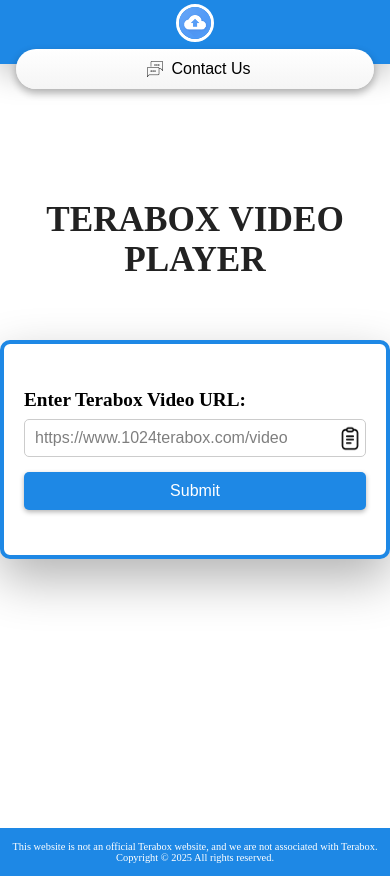
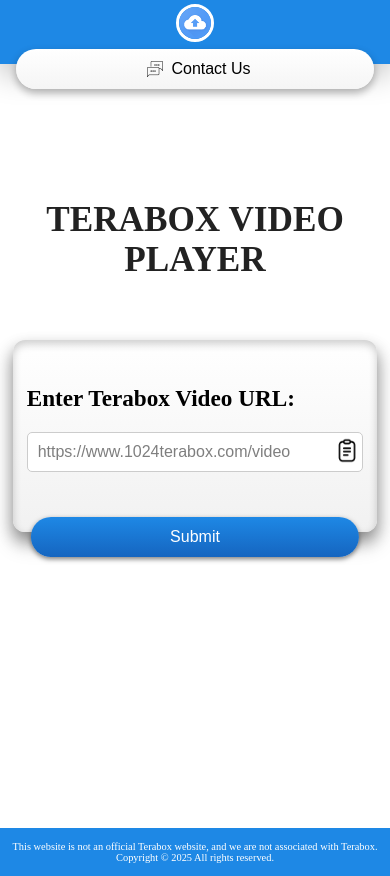
Before and after one commit to saifali3606/Terabox-Player, a React (Create React App) app: page / in a window 390 px wide. Built offline with nearby package versions, Linux system fonts and the light colour scheme.

Commit message:
changed animation for back, edited form section of home for better ui

```diff
--- a/src/App.js
+++ b/src/App.js
@@ -1,24 +1,23 @@
-import { BrowserRouter as Router, Routes, Route,useLocation} from "react-router-dom";
+import { BrowserRouter as Router, Routes, Route, useLocation } from "react-router-dom";
 import { AnimatePresence } from "framer-motion";
 import Navbar from "./components/NavBar/navbar";
 import Home from "./components/Home/home";
 import Contact from "./components/Contact/contact";
 import Footer from "./components/Footer/footer";
 import Video from "./components/Video/video";
+import PageTransition from "./components/PageTransition/pageTransition"; // ✅ Import it
+import PageTransition2 from "./components/PageTransition/pageTransition2";
 import './App.css';
 
-
 function AnimatedRoutes() {
-  const location = useLocation(); // Detects route changes
+  const location = useLocation();
 
   return (
     <AnimatePresence mode="wait">
       <Routes location={location} key={location.pathname}>
-        <Route path="/" element={<>
-          <Home />
-        </>} />
-        <Route path="/video" element={<Video />} />
-        <Route path="/contact" element={<Contact />} />
+        <Route path="/" element={<PageTransition><Home /></PageTransition>} />
+        <Route path="/video" element={<PageTransition2><Video /></PageTransition2>} />
+        <Route path="/contact" element={<PageTransition2><Contact /></PageTransition2>} />
       </Routes>
     </AnimatePresence>
   );
@@ -34,5 +33,4 @@
   );
 }
 
-
 export default App;
--- a/src/components/Contact/contact.js
+++ b/src/components/Contact/contact.js
@@ -1,6 +1,5 @@
 import React, {useRef} from 'react';
 import './contact.css';
-import PageTransition  from '../pageTransition';
 import emailjs from '@emailjs/browser';
 
 const Contact = () => {
@@ -24,7 +23,7 @@
           e.target.reset();
       };
   return (
-    <PageTransition>
+
         <section className='contactPage'>
             <h1 className='contactPageTitle'>Send Message</h1>
             <form className='contactForm' ref={form} onSubmit={sendEmail}>
@@ -34,7 +33,6 @@
                 <button type='submit' className='submitBtn' value='send' >Submit</button>
             </form>
      </section>
-    </PageTransition>
 
   )
 }
--- a/src/components/Home/home.css
+++ b/src/components/Home/home.css
@@ -22,22 +22,31 @@
   /* Form Styling */
   form#videoForm {
     width: 100%;
-    max-width: 500px;
+    max-width: 550px;
     margin-top: 60px;
     position: relative;
-    background: #ffffff;
-    padding: 40px 20px ;
-    border: solid 4px rgb(30, 136, 229);
-    border-radius: 10px;
-    box-shadow: 0 20px 50px rgba(0, 0, 0, 0.3);
+    border-radius: 12px;
+    background: linear-gradient(to bottom, #ffffff, #f1f1f1); /* Subtle gradient */
+    padding: 45px 20px;
+
+    /* Enhanced 3D Box Shadow */
+    box-shadow:
+        0px 6px 0px rgb(30, 136, 229), /* Bottom solid shadow for 3D effect */
+        0px 6px 15px rgba(0, 0, 0, 0.3); /* Soft diffused shadow */
+
+    /* Inner Shadow for depth */
+    box-shadow: inset 0px 4px 8px rgba(0, 0, 0, 0.2),
+                0px 8px 15px rgba(0, 0, 0, 0.3),
+                0px 12px 20px rgba(0, 0, 0, 0.25);
+
     margin-bottom: 30px;
     z-index: 10;
+}
 
-  }
 
   form label {
     display: block;
-    margin-bottom: 8px;
+    margin-bottom: 20px;
     font-weight: bold;
     font-size: 1.5rem;
   }
@@ -65,22 +74,32 @@
 
 
    .submit {
-    width: 100%;
-    padding: 10px;
-    font-size: 16px;
-    background-color: rgb(30, 136, 229);
-    color: white;
-    border: none;
-    border-radius: 5px;
+    position: absolute;
+    bottom: -25px; /* Move it below the TV frame */
+    left: 50%;
+    transform: translateX(-50%); /* Center the button */
+    width: 93%; /* Adjusted width to match TV frame */
+    min-height: 40px;
+    color:white;
+    font-weight: 600;
+    font-size: 1rem;
+    background: linear-gradient(to bottom, #1e88e5, #1565c0);
+    border: 3px solid #0d47a1;
+    box-shadow: 0 4px 10px rgba(0, 0, 0, 0.3);
+    display: flex;
+    align-items: center;
+    justify-content: center;
+    border-radius: 20px; /* Curved remote-like button */
     cursor: pointer;
-    box-shadow: 0 20px 50px rgba(0, 0, 0, 0.25);
-    transition: background-color 0.3s ease;
+    transition: all 0.3s ease-in-out;
+
   }
 
-   .submit:hover {
-    background-color: rgb(26, 116, 196);
+  .submit:hover {
+    border: 3px solid #bbb; /* Soft border effect */
+    transform: translateX(-50%) scale(1.04); /* Slight grow effect */
+}
 
-  }
 
   /* Video Container */
   /*.container2 {
@@ -111,7 +130,7 @@
   .paste-btn {
     position: absolute;
     right: 23px;
-    top: 46%;
+    top: 59%;
     transform: translateY(-50%);
     background: none;
     border: none;
@@ -132,19 +151,30 @@
       font-size: 2.2rem;
     }
     form#videoForm {
-      padding: 45px 20px;
+      padding: 45px 14px;
+      width: 93.5%;
     }
     form label {
-      font-size: 1.2rem;
+      font-size: 1.45rem;
     }
     form input[type="url"] {
-      font-size: 14px;
+      font-size: 16px;
+      height: 40px;
     }
     .submit {
       font-size: 14px;
-      box-shadow: 0 2px 5px rgba(0, 0, 0, 0.3); /* Soft shadow for contrast */
       color: white;
       font-weight: 500;
       font-size: 1rem;
+      box-shadow: 0 2px 5px rgba(0, 0, 0, 0.5); /* Soft shadow for contrast */
+      transition: all 0.3s ease-in-out;
+      border: none;
+      width: 90%;
+    }
+    .submit:hover{
+      border: none;
+    }
+    .paste-btn{
+      right: 17px;
     }
   }
--- a/src/components/Home/home.js
+++ b/src/components/Home/home.js
@@ -1,6 +1,5 @@
 import React,{useState} from 'react';
 import { useNavigate } from "react-router-dom";
-import PageTransition  from '../pageTransition';
 import './home.css';
 import pasteSign from '../../assets/clipboard.png';
 
@@ -47,7 +46,7 @@
 
 
   return (
-    <PageTransition>
+
         <div className="container" >
         <h1>TeraBox Video player</h1>
 
@@ -60,7 +59,6 @@
         </form>
 
       </div>
-    </PageTransition>
 
 
 
--- a/src/components/NavBar/navbar.js
+++ b/src/components/NavBar/navbar.js
@@ -14,18 +14,19 @@
   const navigate = useNavigate();
 
   const isContactPage = window.location.pathname === '/contact';
+  const isVideoPage= window.location.pathname === '/video';
 
 
     const handleButtonClick = () => {
-        if(isContactPage){
+        if(isContactPage || isVideoPage){
             navigate("/");
         }
         else{
             navigate("/contact");
         }
     }
-    const buttonIcon =  isContactPage ? homeIcon: contactImage;
-    const buttonText =  isContactPage ? 'Return to Home' : 'Contact Us';
+    const buttonIcon =  (isContactPage || isVideoPage) ? homeIcon: contactImage;
+    const buttonText =  (isContactPage || isVideoPage) ? 'Return to Home' : 'Contact Us';
 
   return (
     <nav className="navbar">
--- /dev/null
+++ b/src/components/PageTransition/pageTransition.js
@@ -0,0 +1,37 @@
+import { motion } from "framer-motion";
+import { useLocation } from "react-router-dom";
+
+const PageTransition2 = ({ children }) => {
+  const location = useLocation();
+
+  // Detect screen size: Mobile screens get a different duration
+  const isMobile = window.innerWidth <= 768;
+
+  const pageVariants = {
+    initial: { opacity: 0, x: "-100vw" },
+    animate: {
+      opacity: 1,
+      x: 0,
+      transition: { duration: isMobile ? 0.3 : 0.5, ease: "easeOut" }  // ✅ Mobile = 0.3s, Desktop = 0.5s
+    },
+    exit: {
+      opacity: 0,
+      x: "-100vw",
+      transition: { duration: isMobile ? 0.3 : 0.5, ease: "easeInOut" }
+    }
+  };
+
+  return (
+    <motion.div
+      key={location.pathname}  // ✅ Forces re-animation on route change & refresh
+      variants={pageVariants}
+      initial="initial"
+      animate="animate"
+      exit="exit"
+    >
+      {children}
+    </motion.div>
+  );
+};
+
+export default PageTransition2;
--- /dev/null
+++ b/src/components/PageTransition/pageTransition2.js
@@ -0,0 +1,37 @@
+import { motion } from "framer-motion";
+import { useLocation } from "react-router-dom";
+
+const PageTransition2 = ({ children }) => {
+  const location = useLocation();
+
+  // Detect screen size: Mobile screens get a different duration
+  const isMobile = window.innerWidth <= 768;
+
+  const pageVariants = {
+    initial: { opacity: 0, x: "100vw" },
+    animate: {
+      opacity: 1,
+      x: 0,
+      transition: { duration: isMobile ? 0.3 : 0.5, ease: "easeOut" }  // ✅ Mobile = 0.3s, Desktop = 0.5s
+    },
+    exit: {
+      opacity: 0,
+      x: "100vw",
+      transition: { duration: isMobile ? 0.3 : 0.5, ease: "easeInOut" }
+    }
+  };
+
+  return (
+    <motion.div
+      key={location.pathname}  // ✅ Forces re-animation on route change & refresh
+      variants={pageVariants}
+      initial="initial"
+      animate="animate"
+      exit="exit"
+    >
+      {children}
+    </motion.div>
+  );
+};
+
+export default PageTransition2;
--- a/src/components/Video/video.js
+++ b/src/components/Video/video.js
@@ -1,6 +1,5 @@
 import React from "react";
 import { useLocation,useNavigate} from "react-router-dom";
-import PageTransition from "../pageTransition";
 import './video.css';
 
 const Video = () => {
@@ -10,7 +9,6 @@
   const videoId = queryParams.get("surl"); // ✅ Get video ID from URL
 
   return (
-    <PageTransition>
         <div className="container" id="container">
 
         <div className="container2" id="container">
@@ -42,7 +40,6 @@
 
         </div>
 
-    </PageTransition>
 
   );
 };
--- a/src/components/pageTransition.js
+++ /dev/null
@@ -1,27 +0,0 @@
-import { motion } from "framer-motion";
-import { useLocation } from "react-router-dom";
-
-const isMobile = window.innerWidth<=768;
-const pageVariants = {
-  initial: { opacity: 0, x: "100vw" },  // Start off-screen right
-  animate: { opacity: 1, x: 0, transition: { duration: isMobile? 0.25:0.5 } },  // Slide in
-  exit: { opacity: 0, x: "-100vw", transition: { duration: isMobile? 0.25:0.5  } }  // Slide out left
-};
-
-const PageTransition = ({ children }) => {
-  const location = useLocation(); // Detects current route
-
-  return (
-    <motion.div
-      key={location.pathname}  // ✅ Forces re-animation on route change & refresh
-      variants={pageVariants}
-      initial="initial"
-      animate="animate"
-      exit="exit"
-    >
-      {children}
-    </motion.div>
-  );
-};
-
-export default PageTransition;
```
Lines whose indentation alone changed are shown as unchanged.
